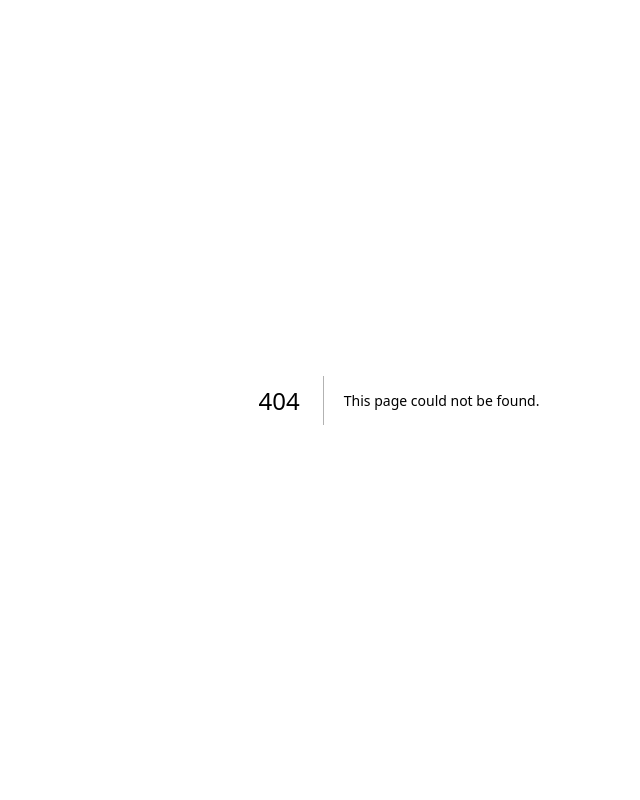
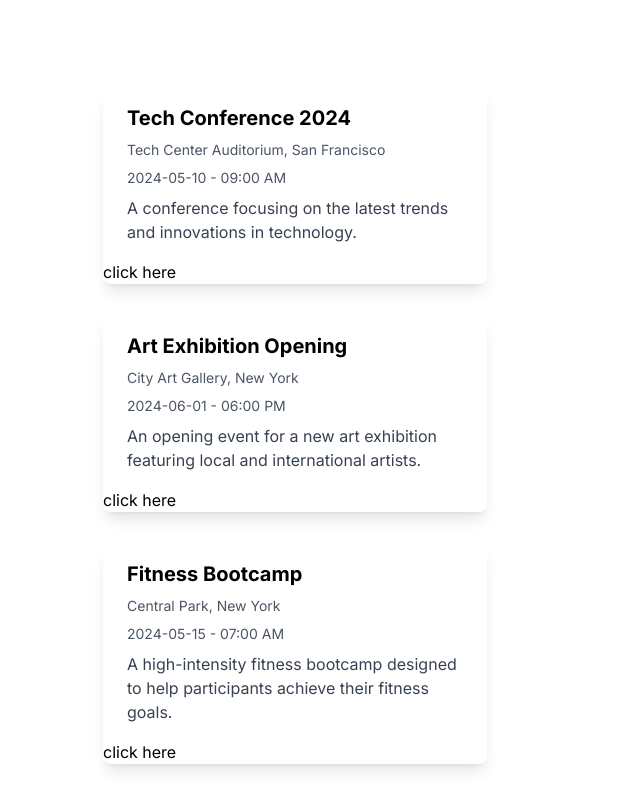
Before and after one commit to jaussems/byte24-assesment, a Next.js app: page /dashboard in a window 1280 px wide. Before the commit this address had no page. Shown: the whole page, without its empty margins (241-881 px from the left). Built offline with nearby package versions, Linux system fonts and the light colour scheme.

Commit message:
dynamic event page skeleton created

```diff
--- a/app/dashboard/event/[id]/page.tsx
+++ b/app/dashboard/event/[id]/page.tsx
@@ -1,3 +1,14 @@
+'use client';
+
+import dummyEvents from '@/app/lib/dummy-data';
+import { EventCard } from '@/app/ui/event-card';
+import { useParams } from 'next/navigation'
 export default function Page() {
-    return <div>'Event page'</div>
+    const params = useParams<{id: string}>()
+    const event = dummyEvents.find((event) => event.id === params.id);
+    return  (
+    <div>'Event page ' {params.id}
+    <EventCard eventInfo={event} />
+    </div>
+    )
 }
--- a/app/dashboard/layout.tsx
+++ b/app/dashboard/layout.tsx
@@ -2,7 +2,6 @@ export default function Layout({ children }: { children: React.ReactNode }) {
     return (
       <div className="flex h-screen flex-col md:flex-row md:overflow-hidden">
         <div className="w-full flex-none md:w-64">
-
         </div>
         <div className="flex-grow p-6 md:overflow-y-auto md:p-12">{children}</div>
       </div>
--- /dev/null
+++ b/app/dashboard/page.tsx
@@ -0,0 +1,16 @@
+import dummyEvents from "../lib/dummy-data";
+import { EventCard } from "../ui/event-card";
+
+export default function Home() {
+    const data = dummyEvents;
+
+    return (
+      <main className="flex min-h-screen flex-col p-6">
+     {dummyEvents.map((eventInfo, index) => {
+    return (
+     <EventCard key={index} eventInfo={eventInfo} />
+    )
+    })}
+      </main>
+    );
+  }
--- a/app/lib/dummy-data.js
+++ b/app/lib/dummy-data.js
@@ -1,5 +1,6 @@
 const dummyEvents = [
     {
+        id: "550e8400-e29b-11d4-a716-446655440000",
         eventName: "Tech Conference 2024",
         description: "A conference focusing on the latest trends and innovations in technology.",
         location: "Tech Center Auditorium, San Francisco",
@@ -7,6 +8,7 @@ const dummyEvents = [
         time: "09:00 AM"
       },
       {
+        id: "550e8400-e29b-11d4-a716-446655440001",
         eventName: "Art Exhibition Opening",
         description: "An opening event for a new art exhibition featuring local and international artists.",
         location: "City Art Gallery, New York",
@@ -14,6 +16,7 @@ const dummyEvents = [
         time: "06:00 PM"
       },
       {
+        id: "550e8400-e29b-11d4-a716-446655440002",
         eventName: "Fitness Bootcamp",
         description: "A high-intensity fitness bootcamp designed to help participants achieve their fitness goals.",
         location: "Central Park, New York",
@@ -21,6 +24,7 @@ const dummyEvents = [
         time: "07:00 AM"
       },
       {
+        id: "550e8400-e29b-11d4-a716-446655440003",
         eventName: "Charity Gala Dinner",
         description: "A fundraising gala dinner to support various charitable causes.",
         location: "Grand Ballroom, Hilton Hotel, Los Angeles",
@@ -28,6 +32,7 @@ const dummyEvents = [
         time: "07:30 PM"
       },
       {
+        id: "550e8400-e29b-11d4-a716-446655440004",
         eventName: "Music Festival 2024",
         description: "A three-day music festival featuring a lineup of popular bands and artists.",
         location: "Greenfield Festival Grounds, Chicago",
--- a/app/page.tsx
+++ b/app/page.tsx
@@ -9,7 +9,7 @@ export default function Home() {
     <main className="flex min-h-screen flex-col items-center justify-between p-24">
       {dummyEvents.map((eventInfo, index) => {
         return (
-         <EventCard key={index} eventData={eventInfo} />
+         <EventCard key={index} eventInfo={eventInfo} />
         )
       })}
     </main>
--- a/app/ui/event-card.tsx
+++ b/app/ui/event-card.tsx
@@ -1,5 +1,10 @@
+'use client';
+
+import Link from "next/link";
+
 interface EventCardInterface {
-    eventData: {
+    eventInfo: {
+        id: string;
         eventName: string;
         description: string;
         location: string;
@@ -10,7 +15,7 @@ interface EventCardInterface {
 
 
 export function EventCard(eventData: EventCardInterface ) {
-    const {eventName, description, date, time, location} = eventData.eventData
+    const {id, eventName, description, date, time, location} = eventData.eventInfo;
     return (
         <div className="bg-white shadow-lg rounded-lg overflow-hidden m-4 max-w-sm">
         <div className="px-6 py-4">
@@ -19,7 +24,7 @@ export function EventCard(eventData: EventCardInterface ) {
           <h2 className="text-gray-600 text-sm mb-2">{date} - {time}</h2>
           <p className="text-gray-700 text-base">{description}</p>
         </div>
+        <Link href={`/dashboard/event/${id}`} > click here</Link>
       </div>
     )
-
 }
```
Lines whose indentation alone changed are shown as unchanged.
